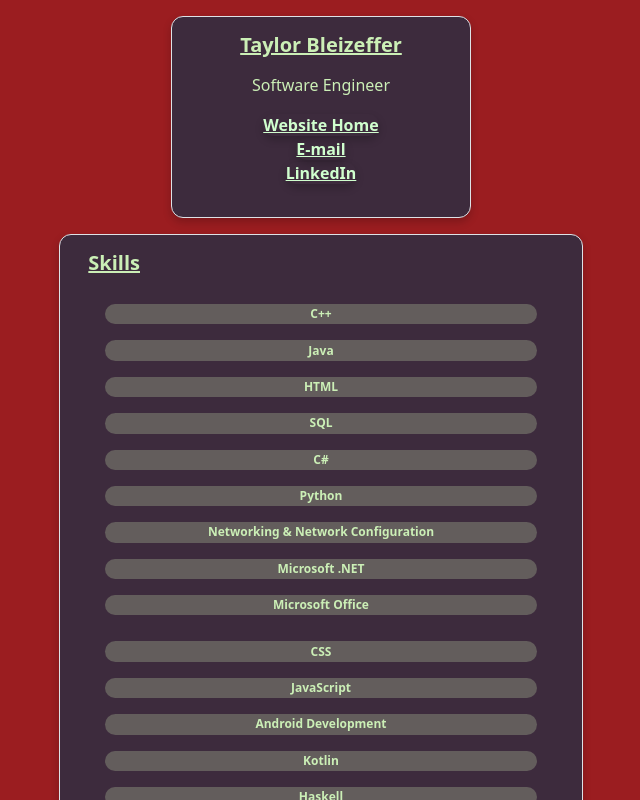
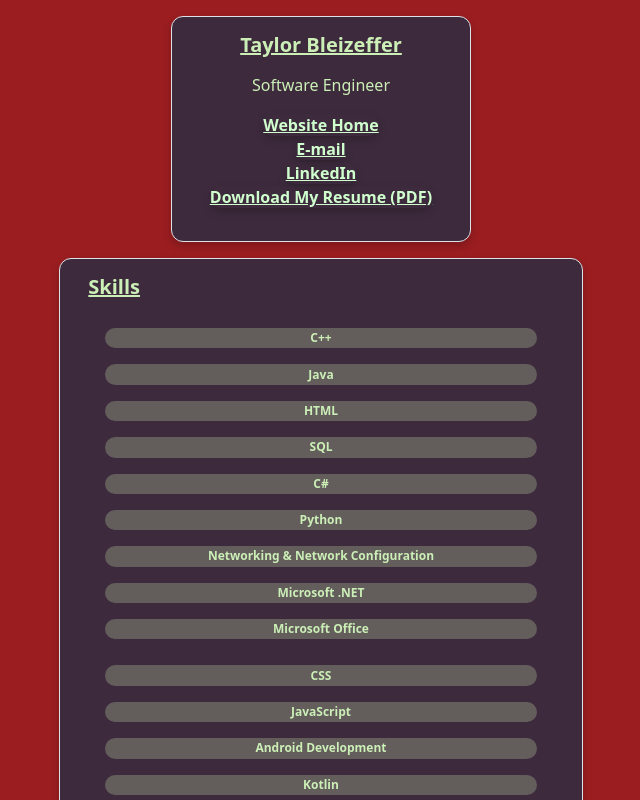
Before and after one commit to tbzeff/my-portfolio, a React (Create React App) app: page /resume in a window 1280 px wide. Shown: the top 800 px of the page, without its empty margins (319-959 px from the left). Built offline with nearby package versions, Linux system fonts and the light colour scheme.

Commit message:
Made a PDF copy of my resume available for download on my resume page

```diff
--- a/src/components/ResumeTitle.js
+++ b/src/components/ResumeTitle.js
@@ -9,11 +9,12 @@
     const [hover1,setHover1] = React.useState(false);
     const [hover2,setHover2] = React.useState(false);
     const [hover3,setHover3] = React.useState(false);
+    const [hover4,setHover4] = React.useState(false);
 
     const itemclass1 = "m-auto";
     const itemclass2 = "m-auto bg-light";
 
-    let item1, item2, item3 = "";
+    let item1, item2, item3, item4 = "";
 
     if (hover1) {
         item1 = itemclass2
@@ -34,6 +35,13 @@
     }
     else {
         item3 = itemclass1
+    }
+
+    if (hover4) {
+        item4 = itemclass2
+    }
+    else {
+        item4 = itemclass1
     }
 
     return (
@@ -68,6 +76,18 @@
                     onMouseOut={ () => setHover3(false) }>
                         <strong>LinkedIn</strong>
                 </a>
+                <br />
+                <a
+                    className={item4 + " clink resume-card-custom hover-effect"}
+                    href="/TaylorsResume.pdf"
+                    download
+                    target="_blank"
+                    rel="noopener noreferrer"
+                    onMouseOver={ () => setHover4(true) }
+                    onMouseOut={ () => setHover4(false) }
+                >
+                    <strong>Download My Resume (PDF)</strong>
+                </a>
             </Card.Text>
         </Card.Body>
     </Card>
--- a/src/pages/Resume.js
+++ b/src/pages/Resume.js
@@ -28,6 +28,7 @@
 
     <Container className="cprimary" style={containerstyle} fluid>
         <Col className="list-box m-auto col-md-5">
+
             <Row className="mb-3 mt-3 m-auto" style={titlestyle}><ResumeTitle /></Row>
             <Row className="mb-3 m-auto"><ResumeSkills /></Row>
             <Row className="mb-3 m-auto"><Education /></Row>
```
Also changed, not shown: 1 other file (tests, documents, lock files or other folders).
